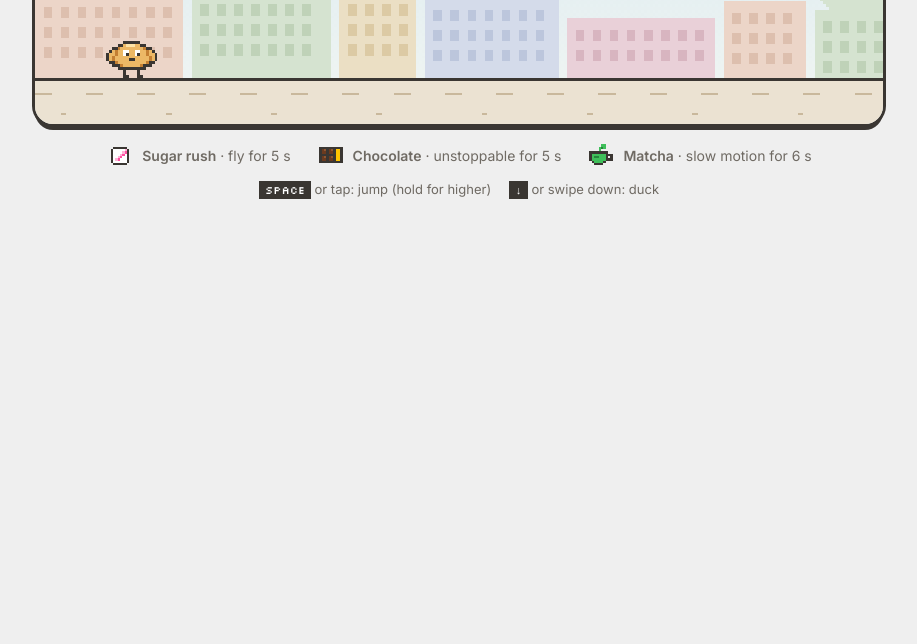
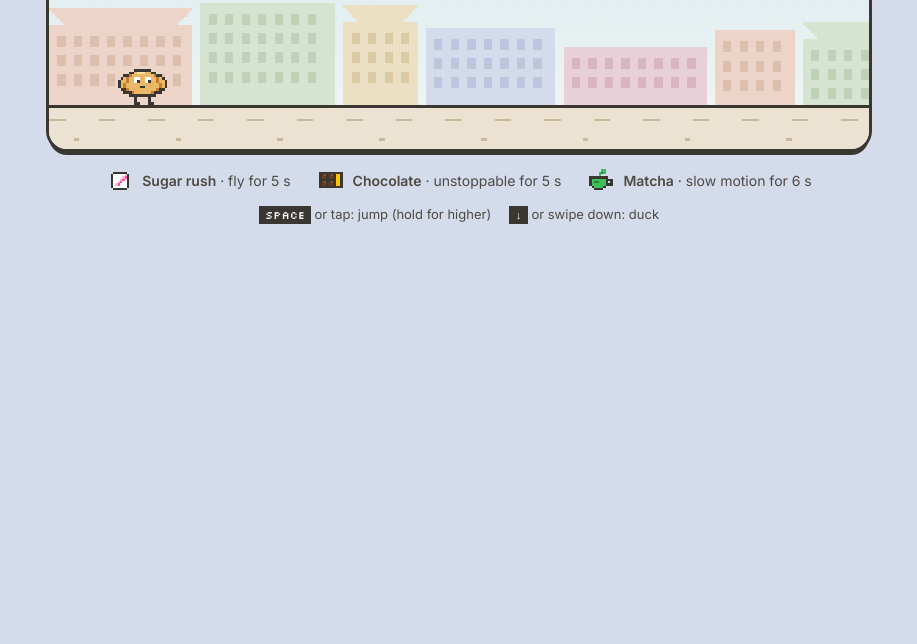
Before and after one commit to nataliamarsab-hub/Croissant-Run, a plain HTML site: page index.html in a window 1280 px wide. Shown: the part 156-800 px from the top of the page, without its empty margins (181-1098 px from the left). Drawn offline with Linux system fonts and the light colour scheme.

Commit message:
Add files via upload

```diff
--- a/index.html
+++ b/index.html
@@ -12,11 +12,11 @@
    PICTURE: the game screen itself, pixel-perfect, full width.
    COLOUR and TYPE: warm greys and ink; pink sugar, brown-gold chocolate, green matcha; Silkscreen + Inter.
    LAYOUT: game first, a three-item legend of treats and the controls under it. */
-:root{color-scheme:light;--bg:#efefef;--ink:#3a3632;--mut:#6f6a63}
+:root{color-scheme:light;--bg:#d4dbea;--ink:#3a3632;--mut:#6f6a63}
 *{box-sizing:border-box;min-width:0}
 html,body{background:var(--bg)}
 body{margin:0;color:var(--ink);font:15px/1.5 Inter,system-ui,sans-serif;overflow-x:clip}
-.wrap{max-width:860px;margin:0 auto;padding:6px 6px 14px}
+.wrap{max-width:900px;margin:0 auto;padding:clamp(16px,4vw,40px) clamp(14px,4vw,40px) clamp(20px,4vw,40px)}
 .game{position:relative;border-radius:18px;overflow:hidden;background:#e3edf1;box-shadow:0 0 0 3px var(--ink),0 6px 0 var(--ink);cursor:pointer;touch-action:manipulation;outline:none;user-select:none;-webkit-user-select:none}
 .game:focus-visible{box-shadow:0 0 0 3px var(--ink),0 6px 0 var(--ink),0 0 0 7px #ff4fa0}
 canvas{display:block;width:100%;image-rendering:pixelated;image-rendering:crisp-edges}
@@ -42,6 +42,7 @@ canvas{display:block;width:100%;image-rendering:pixelated;image-rendering:crisp-
 .legend span{color:var(--mut)}
 .help{display:flex;flex-wrap:wrap;gap:6px 18px;justify-content:center;margin-top:10px;font-size:13px;color:var(--mut)}
 .help kbd{font:400 11px Silkscreen,monospace;background:var(--ink);color:#fff;padding:2px 6px}
+.legend span,.help{color:#4f4a44}
 @media(max-width:600px){.score b{font-size:17px}.power{font-size:11px;padding:4px 7px}.power .bar{width:40px}}
 </style>
 </head>
```
